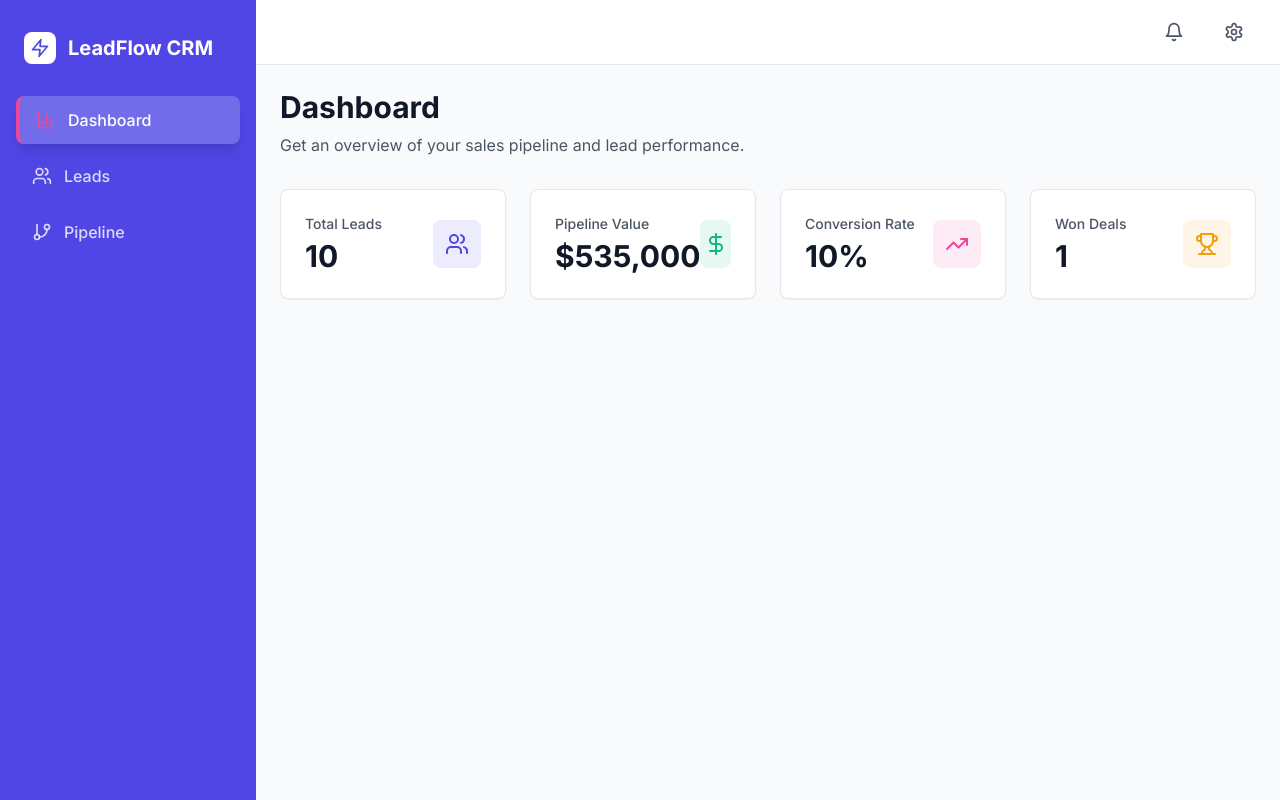
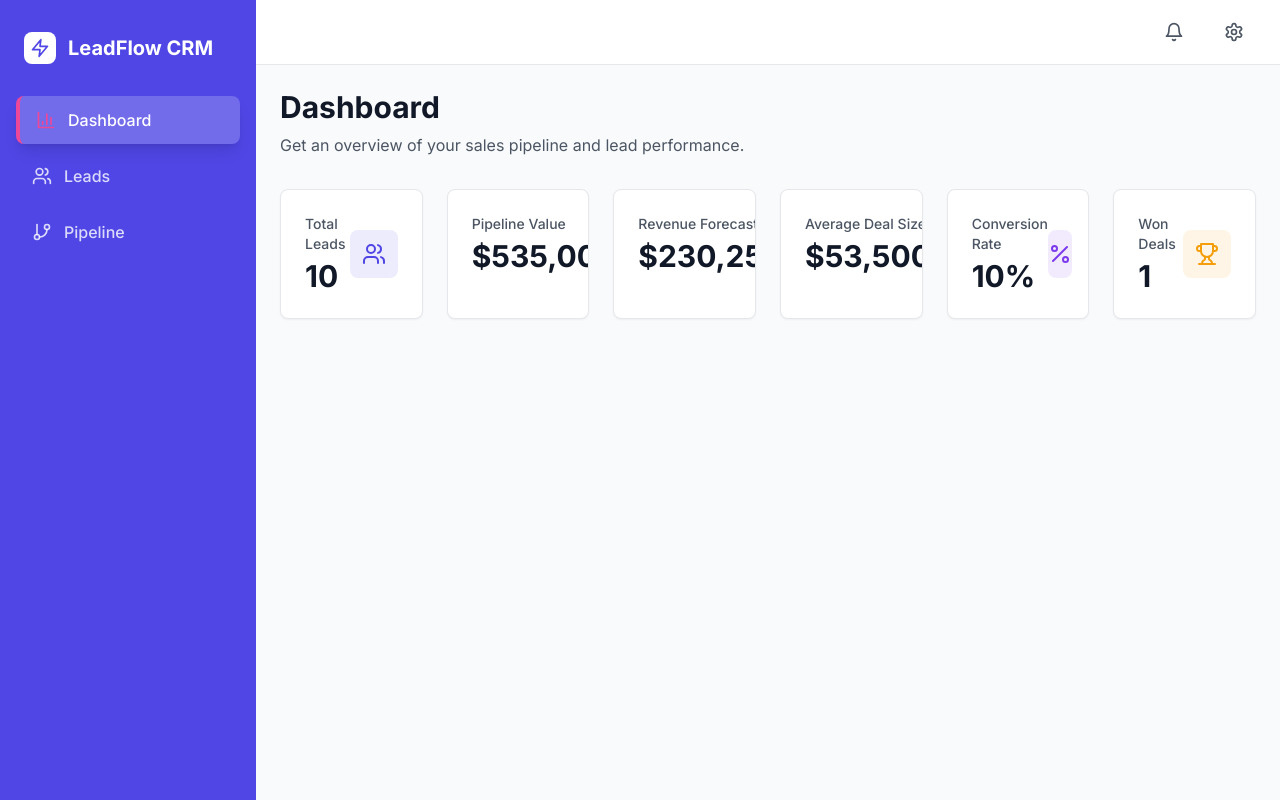
Before and after one commit to apper-apps/leadflow-mega-bodacious, a React (Vite) app: page / in a window 1280 px wide. Built offline with nearby package versions, Linux system fonts and the light colour scheme.

Commit message:
Add deal value tracking with closeDate, winProbability fields and enhanced revenue forecasting metrics

```diff
--- a/src/components/organisms/DashboardMetrics.jsx
+++ b/src/components/organisms/DashboardMetrics.jsx
@@ -1,10 +1,10 @@
-import { useMemo } from "react";
+import React, { useMemo } from "react";
 import MetricCard from "@/components/molecules/MetricCard";
 import Loading from "@/components/ui/Loading";
 import Error from "@/components/ui/Error";
 
 const DashboardMetrics = ({ leads, loading, error, onRetry }) => {
-  const metrics = useMemo(() => {
+const metrics = useMemo(() => {
     if (!leads || leads.length === 0) {
       return {
         totalLeads: 0,
@@ -12,16 +12,29 @@ const DashboardMetrics = ({ leads, loading, error, onRetry }) => {
         pipelineValue: 0,
         wonDeals: 0,
         qualifiedLeads: 0,
+        revenueForcast: 0,
+        averageDealSize: 0,
       };
     }
 
     const totalLeads = leads.length;
     const wonLeads = leads.filter(lead => lead.status === "Won");
+    const activeLeads = leads.filter(lead =>
+      !["Won", "Lost"].includes(lead.status)
+    );
     const qualifiedLeads = leads.filter(lead =>
       ["Qualified", "Proposal", "Won"].includes(lead.status)
     );
     const conversionRate = totalLeads > 0 ? (wonLeads.length / totalLeads) * 100 : 0;
     const pipelineValue = leads.reduce((sum, lead) => sum + lead.value, 0);
+
+    // Calculate revenue forecast based on win probability
+    const revenueForcast = activeLeads.reduce((sum, lead) => {
+      return sum + (lead.value * (lead.winProbability / 100));
+    }, 0);
+
+    // Calculate average deal size from all leads
+    const averageDealSize = totalLeads > 0 ? pipelineValue / totalLeads : 0;
 
     return {
       totalLeads,
@@ -29,6 +42,8 @@ const DashboardMetrics = ({ leads, loading, error, onRetry }) => {
       pipelineValue,
       wonDeals: wonLeads.length,
       qualifiedLeads: qualifiedLeads.length,
+      revenueForcast: Math.round(revenueForcast),
+      averageDealSize: Math.round(averageDealSize),
     };
   }, [leads]);
 
@@ -40,8 +55,8 @@ const DashboardMetrics = ({ leads, loading, error, onRetry }) => {
     return <Error message={error} onRetry={onRetry} />;
   }
 
-  return (
-    <div className="grid grid-cols-1 md:grid-cols-2 lg:grid-cols-4 gap-6">
+return (
+    <div className="grid grid-cols-1 md:grid-cols-2 lg:grid-cols-3 xl:grid-cols-6 gap-6">
       <MetricCard
         title="Total Leads"
         value={metrics.totalLeads}
@@ -59,10 +74,26 @@ const DashboardMetrics = ({ leads, loading, error, onRetry }) => {
       />
 
       <MetricCard
+        title="Revenue Forecast"
+        value={metrics.revenueForcast}
+        icon="TrendingUp"
+        color="accent"
+        format="currency"
+      />
+
+      <MetricCard
+        title="Average Deal Size"
+        value={metrics.averageDealSize}
+        icon="Calculator"
+        color="info"
+        format="currency"
+      />
+
+      <MetricCard
         title="Conversion Rate"
         value={metrics.conversionRate}
-        icon="TrendingUp"
-        color="accent"
+        icon="Percent"
+        color="secondary"
         format="percentage"
       />
 
--- a/src/components/organisms/LeadsTable.jsx
+++ b/src/components/organisms/LeadsTable.jsx
@@ -35,10 +35,10 @@ const LeadsTable = ({
         let aValue = a[sortConfig.key];
         let bValue = b[sortConfig.key];
 
-        if (sortConfig.key === "value") {
+if (sortConfig.key === "value" || sortConfig.key === "winProbability") {
           aValue = Number(aValue);
           bValue = Number(bValue);
-        } else if (sortConfig.key === "createdAt") {
+        } else if (sortConfig.key === "createdAt" || sortConfig.key === "closeDate") {
           aValue = new Date(aValue);
           bValue = new Date(bValue);
         } else {
@@ -114,7 +114,7 @@ const LeadsTable = ({
             <table className="w-full">
               <thead className="bg-gray-50 border-b">
                 <tr>
-                  {[
+{[
                     { key: "name", label: "Name" },
                     { key: "email", label: "Email" },
                     { key: "phone", label: "Phone" },
@@ -122,6 +122,8 @@ const LeadsTable = ({
                     { key: "status", label: "Status" },
                     { key: "source", label: "Source" },
                     { key: "value", label: "Value" },
+                    { key: "closeDate", label: "Close Date" },
+                    { key: "winProbability", label: "Win %" },
                     { key: "createdAt", label: "Created" },
                   ].map((column) => (
                     <th
@@ -170,8 +172,22 @@ const LeadsTable = ({
                     <td className="px-6 py-4 whitespace-nowrap text-sm text-gray-600">
                       {lead.source}
                     </td>
-                    <td className="px-6 py-4 whitespace-nowrap text-sm font-medium text-gray-900">
+<td className="px-6 py-4 whitespace-nowrap text-sm font-medium text-gray-900">
                       ${lead.value.toLocaleString()}
+                    </td>
+                    <td className="px-6 py-4 whitespace-nowrap text-sm text-gray-600">
+                      {format(new Date(lead.closeDate), "MMM dd, yyyy")}
+                    </td>
+                    <td className="px-6 py-4 whitespace-nowrap text-sm text-gray-900">
+                      <div className="flex items-center">
+                        <div className="w-12 bg-gray-200 rounded-full h-2 mr-2">
+                          <div
+                            className="bg-primary h-2 rounded-full"
+                            style={{ width: `${lead.winProbability}%` }}
+                          />
+                        </div>
+                        {lead.winProbability}%
+                      </div>
                     </td>
                     <td className="px-6 py-4 whitespace-nowrap text-sm text-gray-600">
                       {format(new Date(lead.createdAt), "MMM dd, yyyy")}
--- a/src/components/organisms/PipelineBoard.jsx
+++ b/src/components/organisms/PipelineBoard.jsx
@@ -97,11 +97,14 @@ const PipelineBoard = ({ leads, loading, error, onRetry, onLeadUpdate }) => {
             onDragOver={handleDragOver}
             onDrop={(e) => handleDrop(e, stage.name)}
           >
-            <div className="flex items-center justify-between mb-4">
+<div className="flex items-center justify-between mb-4">
               <div>
                 <h3 className="font-semibold text-gray-900">{stage.name}</h3>
                 <p className="text-sm text-gray-600">
-                  {stageLeads.length} leads • ${stageValue.toLocaleString()}
+                  {stageLeads.length} leads
+                </p>
+                <p className="text-lg font-bold text-gray-900">
+                  ${stageValue.toLocaleString()}
                 </p>
               </div>
               <div
--- a/src/services/api/leadService.js
+++ b/src/services/api/leadService.js
@@ -19,13 +19,15 @@ export const leadService = {
     return { ...lead };
   },
 
-  async create(leadData) {
+async create(leadData) {
     await delay(400);
     const maxId = Math.max(...leads.map(lead => lead.Id), 0);
     const newLead = {
       Id: maxId + 1,
       ...leadData,
       status: "New",
+      closeDate: leadData.closeDate || new Date(Date.now() + 90 * 24 * 60 * 60 * 1000).toISOString(),
+      winProbability: leadData.winProbability || 25,
       createdAt: new Date().toISOString(),
       updatedAt: new Date().toISOString()
     };
--- a/src/services/mockData/leads.json
+++ b/src/services/mockData/leads.json
@@ -10,6 +10,8 @@
     "status": "New",
     "source": "Website",
     "value": 25000,
+    "closeDate": "2024-03-15T00:00:00Z",
+    "winProbability": 25,
     "createdAt": "2024-01-15T10:30:00Z",
     "updatedAt": "2024-01-15T10:30:00Z",
     "notes": [
@@ -39,6 +41,8 @@
     "status": "Contacted",
     "source": "Referral",
     "value": 45000,
+    "closeDate": "2024-02-28T00:00:00Z",
+    "winProbability": 40,
     "createdAt": "2024-01-14T14:20:00Z",
     "updatedAt": "2024-01-16T09:15:00Z",
     "notes": [
@@ -79,6 +83,8 @@
     "status": "Qualified",
     "source": "LinkedIn",
     "value": 75000,
+    "closeDate": "2024-02-15T00:00:00Z",
+    "winProbability": 65,
     "createdAt": "2024-01-12T16:45:00Z",
     "updatedAt": "2024-01-17T11:30:00Z",
     "notes": [
@@ -124,6 +130,8 @@
     "status": "Proposal",
     "source": "Cold Call",
     "value": 32000,
+    "closeDate": "2024-01-31T00:00:00Z",
+    "winProbability": 75,
     "createdAt": "2024-01-10T09:00:00Z",
     "updatedAt": "2024-01-18T15:20:00Z",
     "notes": [
@@ -174,6 +182,8 @@
     "status": "Won",
     "source": "Trade Show",
     "value": 120000,
+    "closeDate": "2024-01-19T00:00:00Z",
+    "winProbability": 100,
     "createdAt": "2024-01-08T13:15:00Z",
     "updatedAt": "2024-01-19T10:45:00Z",
     "notes": [
@@ -229,6 +239,8 @@
     "status": "Lost",
     "source": "Website",
     "value": 18000,
+    "closeDate": "2024-01-20T00:00:00Z",
+    "winProbability": 0,
     "createdAt": "2024-01-05T11:30:00Z",
     "updatedAt": "2024-01-20T14:00:00Z",
     "notes": [
@@ -284,6 +296,8 @@
     "status": "New",
     "source": "Referral",
     "value": 28000,
+    "closeDate": "2024-04-30T00:00:00Z",
+    "winProbability": 30,
     "createdAt": "2024-01-20T08:45:00Z",
     "updatedAt": "2024-01-20T08:45:00Z",
     "notes": [
@@ -313,6 +327,8 @@
     "status": "Contacted",
     "source": "LinkedIn",
     "value": 55000,
+    "closeDate": "2024-03-30T00:00:00Z",
+    "winProbability": 45,
     "createdAt": "2024-01-18T12:20:00Z",
     "updatedAt": "2024-01-21T16:30:00Z",
     "notes": [
@@ -353,6 +369,8 @@
     "status": "Qualified",
     "source": "Cold Call",
     "value": 95000,
+    "closeDate": "2024-02-28T00:00:00Z",
+    "winProbability": 70,
     "createdAt": "2024-01-16T15:10:00Z",
     "updatedAt": "2024-01-22T09:25:00Z",
     "notes": [
@@ -398,6 +416,8 @@
     "status": "Proposal",
     "source": "Website",
     "value": 42000,
+    "closeDate": "2024-02-14T00:00:00Z",
+    "winProbability": 80,
     "createdAt": "2024-01-14T10:35:00Z",
     "updatedAt": "2024-01-23T13:15:00Z",
     "notes": [
```
